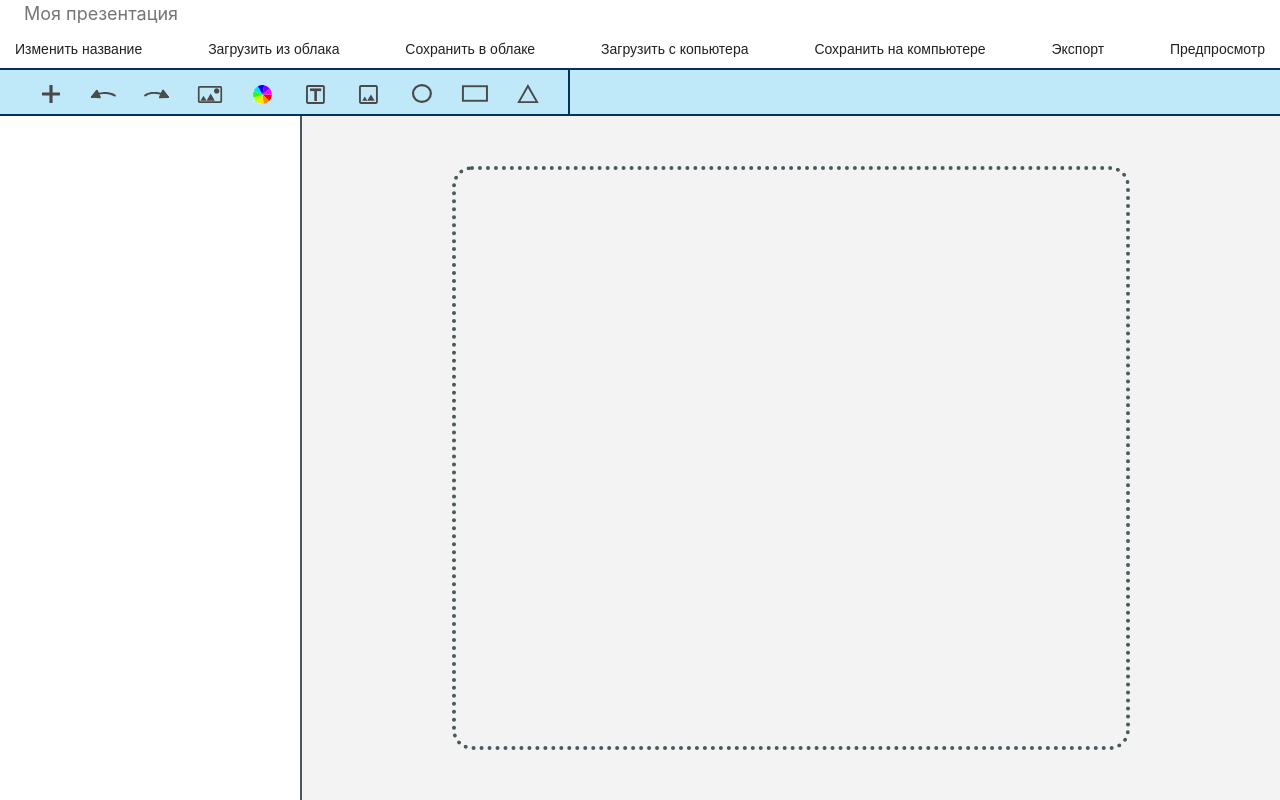
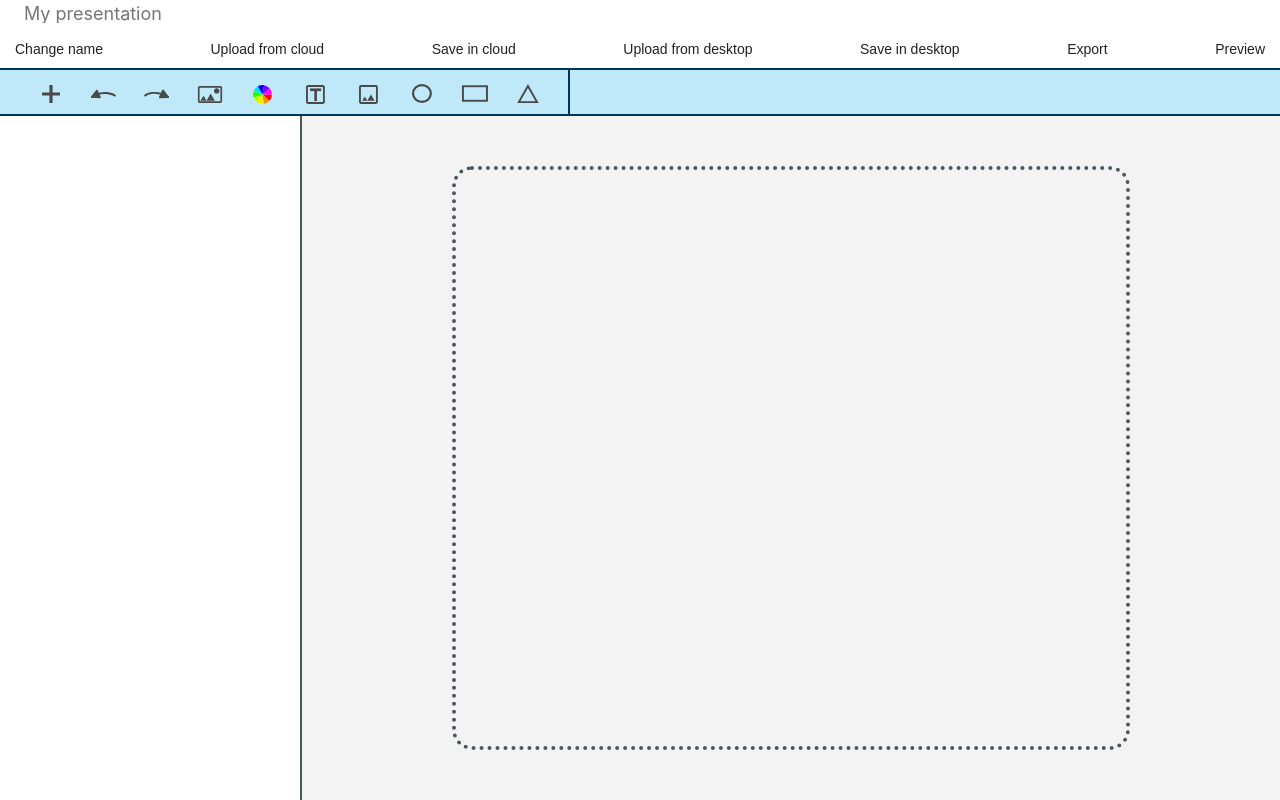
Before and after one commit to mrol1114/presentation-maker, a React (Create React App) app: page / in a window 1280 px wide. Built offline with nearby package versions, Linux system fonts and the light colour scheme.

Commit message:
поменял названия на латиницу , изменил формат pdf

```diff
--- a/package.json
+++ b/package.json
@@ -10,6 +10,7 @@
     "@types/node": "^16.18.2",
     "@types/react": "^18.0.24",
     "@types/react-dom": "^18.0.8",
+    "html2canvas": "^1.4.1",
     "jspdf": "^2.5.1",
     "pdfjs": "^2.4.7",
     "react": "^18.2.0",
--- a/src/components/controlPanel/ControlPanel.tsx
+++ b/src/components/controlPanel/ControlPanel.tsx
@@ -44,12 +44,21 @@ function ControlPanel(props: {name: string, presentationMaker: types.Presentatio
     };
     const exportHandler = () =>
     {
-        const doc = new jsPDF();
         const PM = document.getElementById("root");
         if (PM === null)
         {
             return;
         }
+        const doc = new jsPDF({
+			format: 'a0',
+			unit: 'px',
+		});
+        const width = doc.internal.pageSize.getWidth();
+        const height = doc.internal.pageSize.getHeight();
+        const imgData = "/components/toolbar/images/";
+
+        doc.addImage(imgData, 'JPEG', 0, 0, width, height);
+        doc.setFont('Inter-Regular', 'normal');
         doc.html(PM, {
             async callback(doc) {
                 await doc.save('pdf_name');
@@ -62,14 +71,14 @@ function ControlPanel(props: {name: string, presentationMaker: types.Presentatio
     return (
         <div className = {styles["control-panel"]}>
             <input className={styles['fileInput']} id="sortpicture" type="file"/>
-            <PresentationName name="Моя презентация"/>
-            <Button onClick={renameHandler} actionName={"Изменить название"}/>
-            <Button onClick={uploadFromCloudHandler} actionName={"Загрузить из облака"}/>
-            <Button onClick={saveInCloudHandler} actionName={"Сохранить в облакe"}/>
-            <Button onClick={uploadFromMyComputerHandler} actionName={"Загрузить с копьютера"}/>
-            <Button onClick={saveInMyComputerHandler} actionName={"Сохранить на компьютерe"}/>
-            <Button onClick={exportHandler} actionName={"Экспорт"}/>
-            <Button onClick={previewHandler} actionName={"Предпросмотр"}/>
+            <PresentationName name="My presentation"/>
+            <Button onClick={renameHandler} actionName={"Change name"}/>
+            <Button onClick={uploadFromCloudHandler} actionName={"Upload from cloud"}/>
+            <Button onClick={saveInCloudHandler} actionName={"Save in cloud"}/>
+            <Button onClick={uploadFromMyComputerHandler} actionName={"Upload from desktop"}/>
+            <Button onClick={saveInMyComputerHandler} actionName={"Save in desktop"}/>
+            <Button onClick={exportHandler} actionName={"Export"}/>
+            <Button onClick={previewHandler} actionName={"Preview"}/>
         </div>
     );
 }
```
Also changed, not shown: 1 other file (tests, documents, lock files or other folders).
